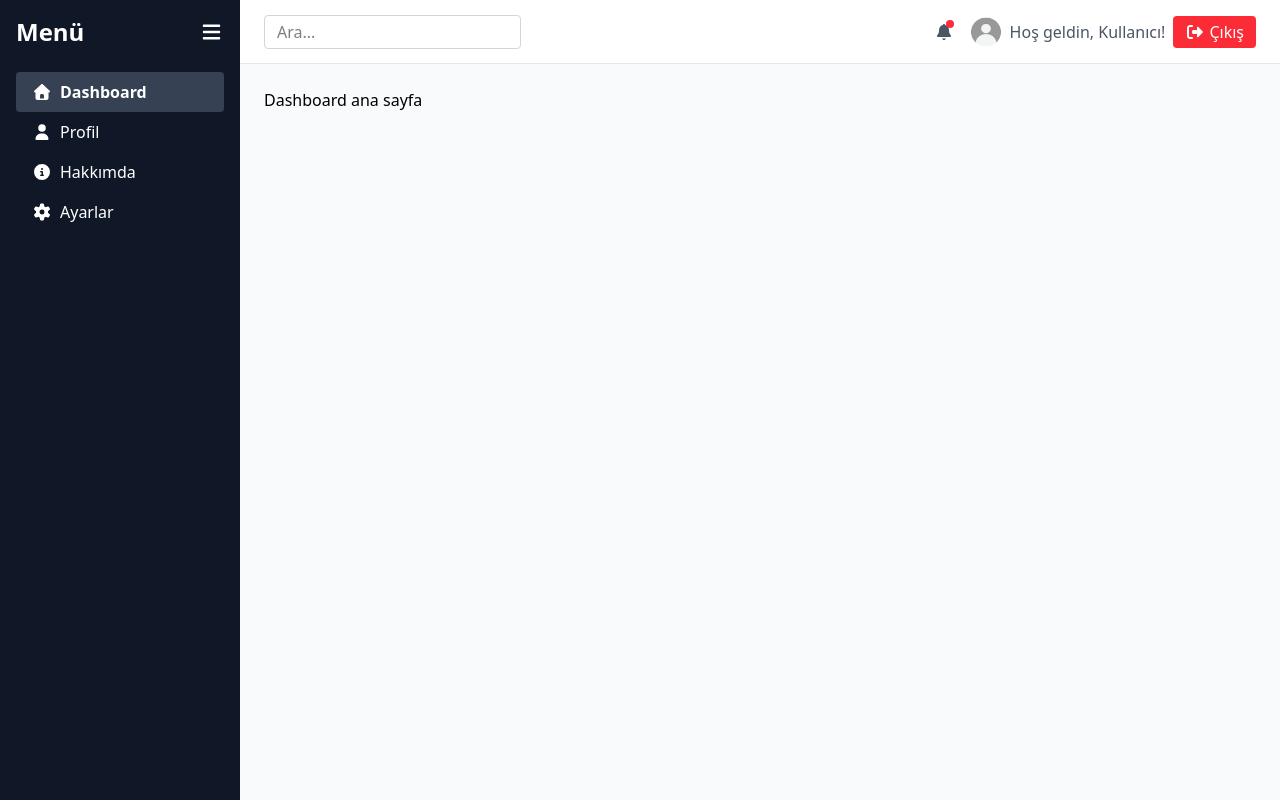
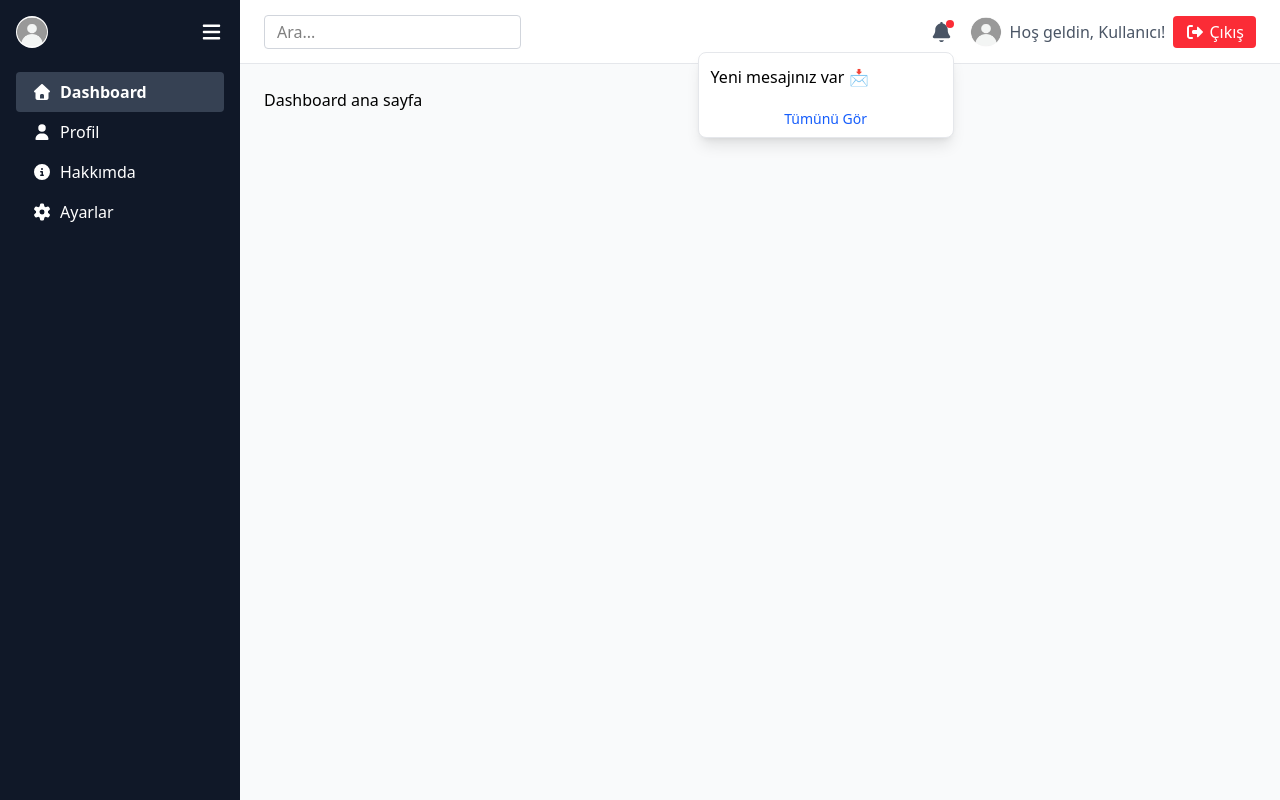
Before and after one commit to IREMG0KCE/LoginSignupProject-React, a React (Vite) app: page /userLayouts/dashboard in a window 1280 px wide. Both pictures are taken after a click on the button 943 px from the left and 31 px from the top of the page. Built offline with nearby package versions, Linux system fonts and the light colour scheme.

Commit message:
userdashboard

```diff
--- a/src/userLayouts/dashboard.jsx
+++ b/src/userLayouts/dashboard.jsx
@@ -2,11 +2,20 @@ import React, { useState } from "react";
 import { Outlet, NavLink, useNavigate } from "react-router-dom";
 import { toast } from "react-toastify";
 import { FontAwesomeIcon } from "@fortawesome/react-fontawesome";
-import { faBars, faHome, faUser, faInfoCircle, faCog, faBell, faSignOutAlt } from "@fortawesome/free-solid-svg-icons";
+import {
+  faBars,
+  faHome,
+  faUser,
+  faInfoCircle,
+  faCog,
+  faBell,
+  faSignOutAlt,
+} from "@fortawesome/free-solid-svg-icons";
 
 const Dashboard = () => {
   const navigate = useNavigate();
   const [sidebarOpen, setSidebarOpen] = useState(true); // Sidebar aç/kapa
+  const [notifOpen, setNotifOpen] = useState(false); // Bildirim dropdown
 
   const handleLogout = () => {
     localStorage.removeItem("token");
@@ -29,7 +38,11 @@ const Dashboard = () => {
       >
         <div className="flex items-center justify-between mb-6">
           <h2 className={`text-2xl font-bold ${sidebarOpen ? "block" : "hidden"}`}>
-            Menü
+             <img
+                src="/images/avatar.png"
+                alt="avatar"
+                className="w-8 h-8 rounded-full cursor-pointer"
+              />
           </h2>
           <button
             onClick={() => setSidebarOpen(!sidebarOpen)}
@@ -59,7 +72,7 @@ const Dashboard = () => {
       {/* Sağ içerik */}
       <div className="flex-1 flex flex-col bg-gray-50">
         {/* Üst yönetim/profil bar */}
-        <header className="h-16 bg-white border-b border-gray-200 flex items-center justify-between px-6">
+        <header className="h-16 bg-white border-b border-gray-200 flex items-center justify-between px-6 relative">
           <div className="flex items-center gap-4">
             <input
               type="text"
@@ -69,14 +82,34 @@ const Dashboard = () => {
           </div>
 
           <div className="flex items-center gap-4">
-            <button className="relative text-gray-600 hover:text-gray-800">
-              <FontAwesomeIcon icon={faBell} />
-              <span className="absolute top-0 right-0 w-2 h-2 bg-red-500 rounded-full"></span>
-            </button>
+            {/* Bildirim Dropdown */}
+            <div className="relative">
+              <button
+                onClick={() => setNotifOpen(!notifOpen)}
+                className="relative text-gray-600 hover:text-gray-800"
+              >
+                <FontAwesomeIcon icon={faBell} size="lg" />
+                <span className="absolute top-0 right-0 w-2 h-2 bg-red-500 rounded-full"></span>
+              </button>
 
+              {notifOpen && (
+                <div className="absolute right-0 mt-2 w-64 bg-white shadow-lg rounded-lg border border-gray-200 z-50">
+                  <ul className="divide-y divide-gray-200">
+                    <li className="p-3 hover:bg-gray-100 cursor-pointer">
+                      Yeni mesajınız var 📩
+                    </li>
+                  </ul>
+                  <div className="text-center p-2 text-sm text-blue-600 cursor-pointer hover:bg-gray-100 rounded-b-lg">
+                    Tümünü Gör
+                  </div>
+                </div>
+              )}
+            </div>
+
+            {/* Kullanıcı / Logout */}
             <div className="relative flex items-center gap-2">
               <img
-                src="/public/images/avatar.png"
+                src="/images/avatar.png"
                 alt="avatar"
                 className="w-8 h-8 rounded-full cursor-pointer"
               />
```
